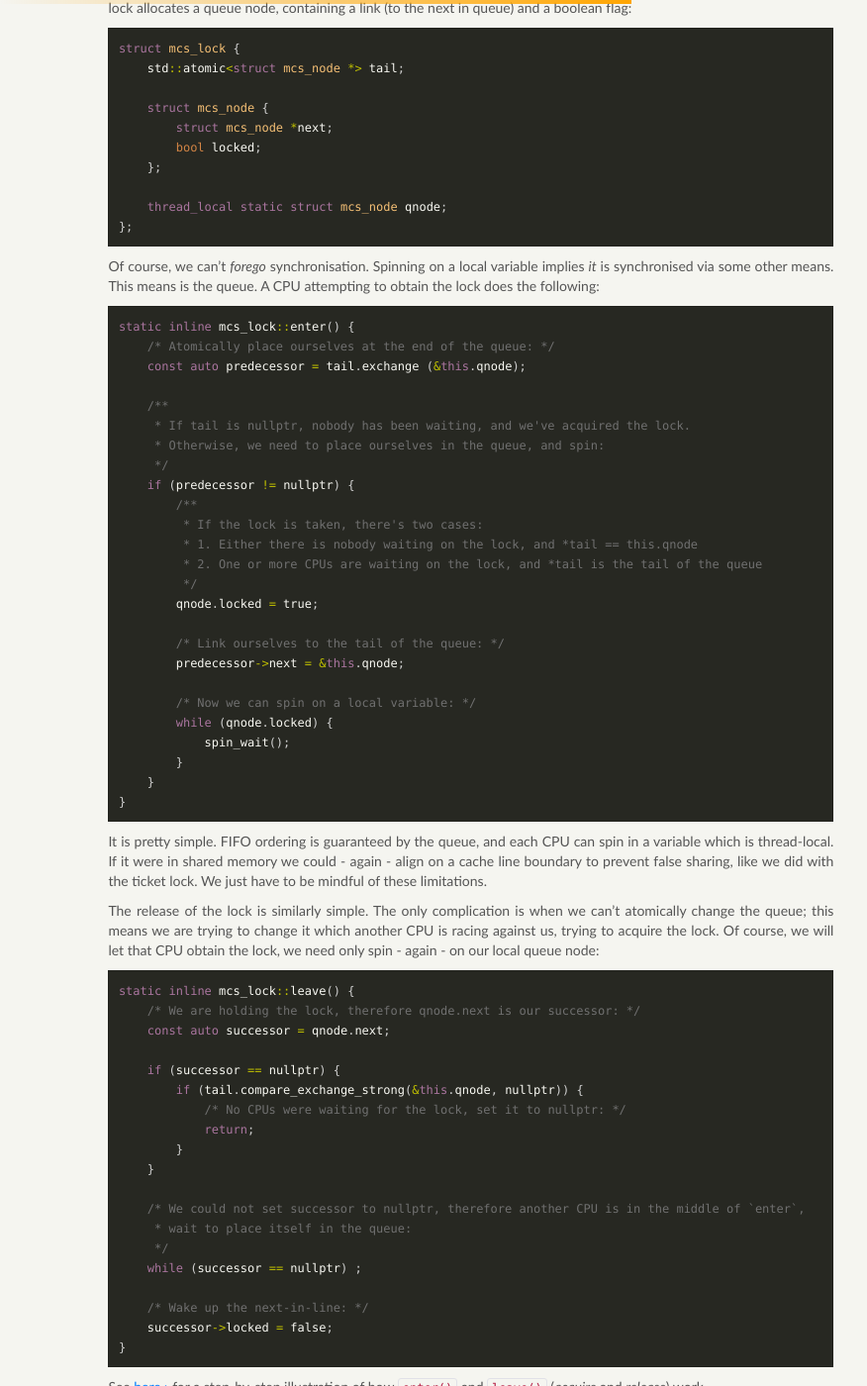
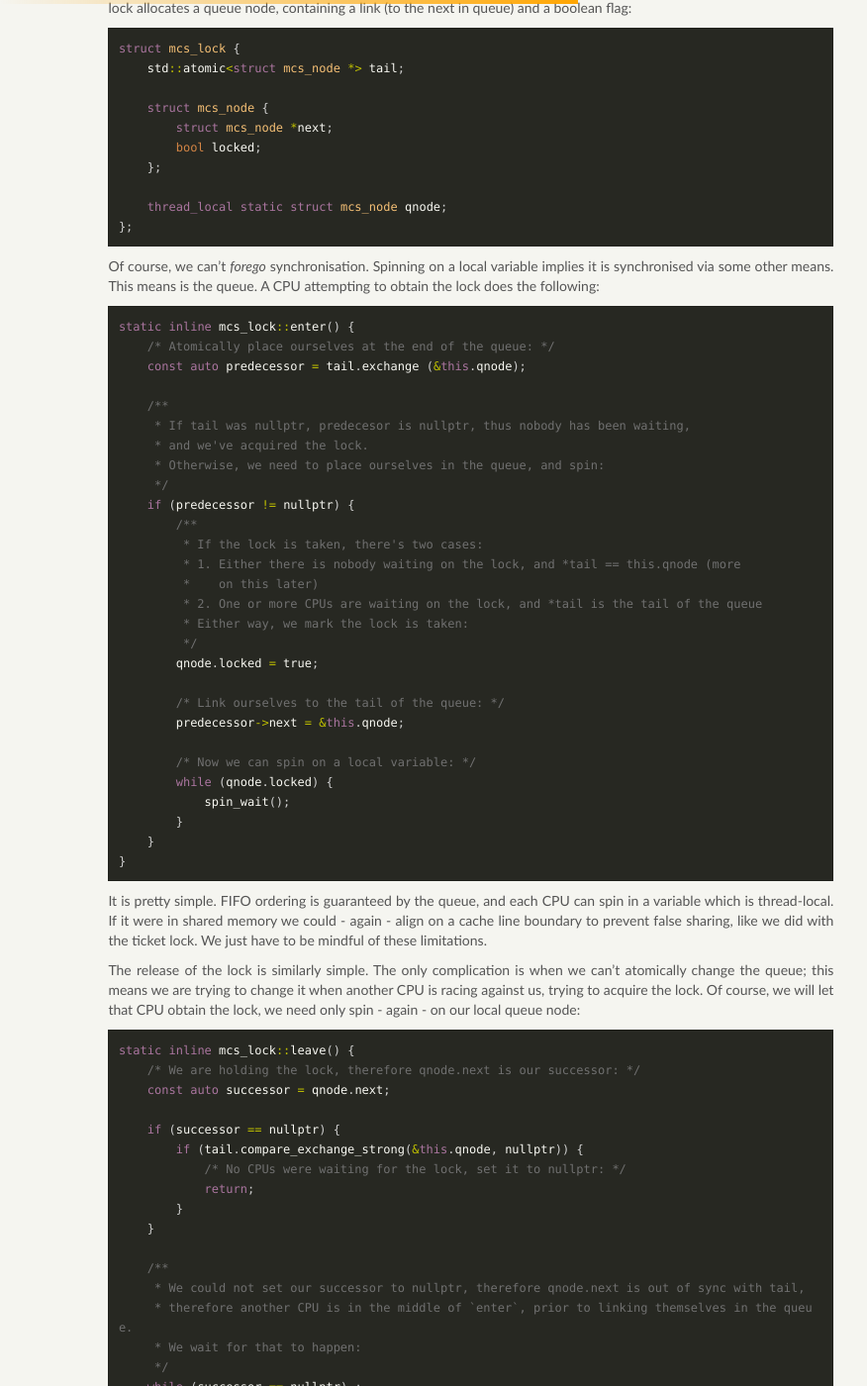
Before and after one commit to mfukar/mfukar.github.com, a Jekyll site: the page built from _posts/2017-09-26-mcs.md, in a window 1280 px wide and 1400 px high, scrolled down 767 px. Shown: the whole window at 99% size, without its empty margins (0-876 px from the left). Built offline with Jekyll 4.4.1, drawn with Linux system fonts in a browser that asks for light colours; some web fonts are replaced; comment, search, counter and statistics services are not loaded; some of the changed text lies outside the part shown.

Commit message:
mcs: Improve wording
Signed-off-by: Michael Foukarakis <michael.foukarakis@bmw.de>

````diff
--- a/_posts/2017-09-26-mcs.md
+++ b/_posts/2017-09-26-mcs.md
@@ -61,7 +61,7 @@ struct mcs_lock {
 };
 ```
 
-Of course, we can't _forego_ synchronisation. Spinning on a local variable implies _it_ is
+Of course, we can't _forego_ synchronisation. Spinning on a local variable implies it is
 synchronised via some other means. This means is the queue. A CPU attempting to obtain the lock does
 the following:
 
@@ -71,14 +71,17 @@ static inline mcs_lock::enter() {
     const auto predecessor = tail.exchange (&this.qnode);
 
     /**
-     * If tail is nullptr, nobody has been waiting, and we've acquired the lock.
+     * If tail was nullptr, predecesor is nullptr, thus nobody has been waiting,
+     * and we've acquired the lock.
      * Otherwise, we need to place ourselves in the queue, and spin:
      */
     if (predecessor != nullptr) {
         /**
          * If the lock is taken, there's two cases:
-         * 1. Either there is nobody waiting on the lock, and *tail == this.qnode
+         * 1. Either there is nobody waiting on the lock, and *tail == this.qnode (more
+         *    on this later)
          * 2. One or more CPUs are waiting on the lock, and *tail is the tail of the queue
+         * Either way, we mark the lock is taken:
          */
         qnode.locked = true;
 
@@ -99,7 +102,7 @@ to prevent false sharing, like we did with the ticket lock. We just have to be m
 limitations.
 
 The release of the lock is similarly simple. The only complication is when we can't atomically
-change the queue; this means we are trying to change it which another CPU is racing against us,
+change the queue; this means we are trying to change it when another CPU is racing against us,
 trying to acquire the lock. Of course, we will let that CPU obtain the lock, we need only spin -
 again - on our local queue node:
 
@@ -115,12 +118,14 @@ static inline mcs_lock::leave() {
         }
     }
 
-    /* We could not set successor to nullptr, therefore another CPU is in the middle of `enter`,
-     * wait to place itself in the queue:
+    /**
+     * We could not set our successor to nullptr, therefore qnode.next is out of sync with tail,
+     * therefore another CPU is in the middle of `enter`, prior to linking themselves in the queue.
+     * We wait for that to happen:
      */
     while (successor == nullptr) ;
 
-    /* Wake up the next-in-line: */
+    /* The other CPU has linked themselves, all we need to do is wake it up as the next-in-line: */
     successor->locked = false;
 }
 ```
````
